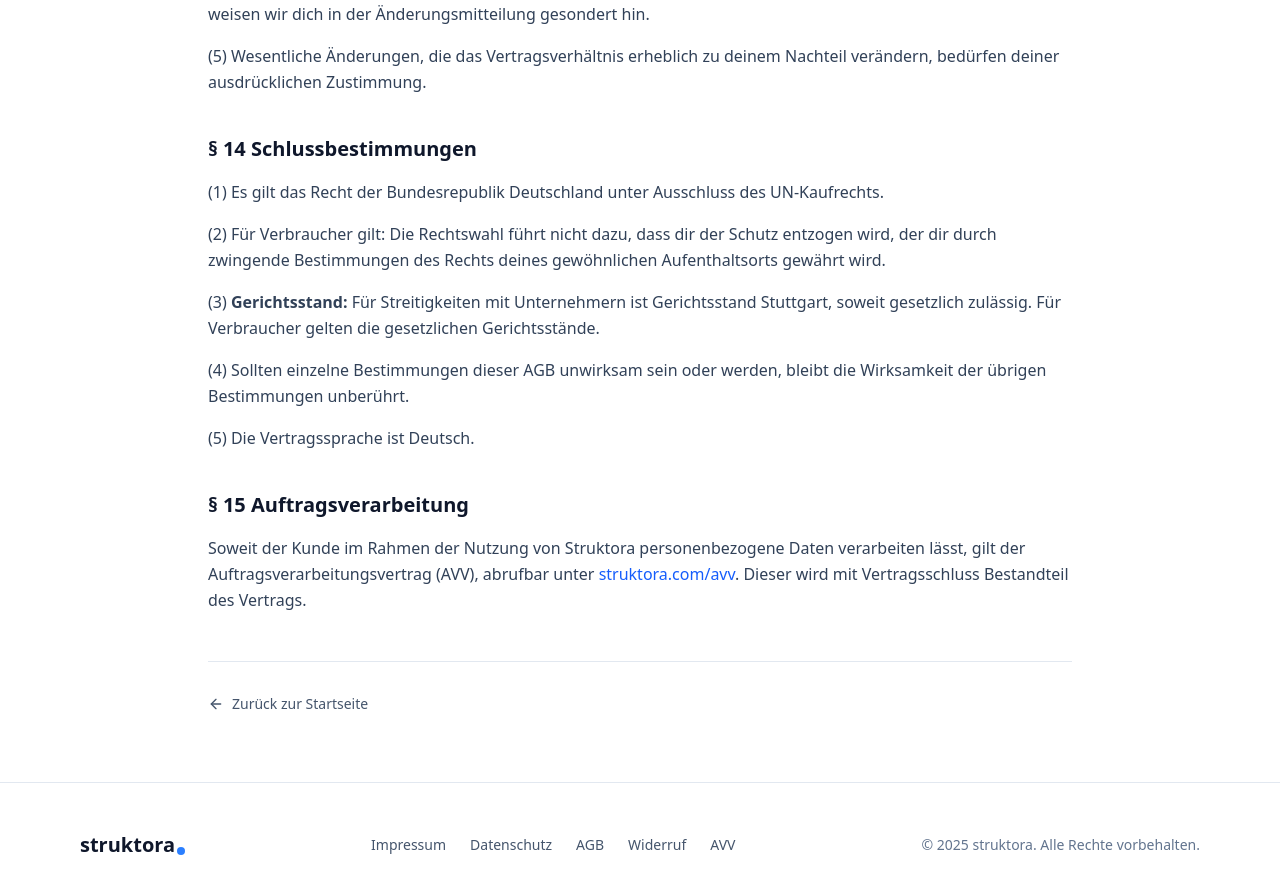
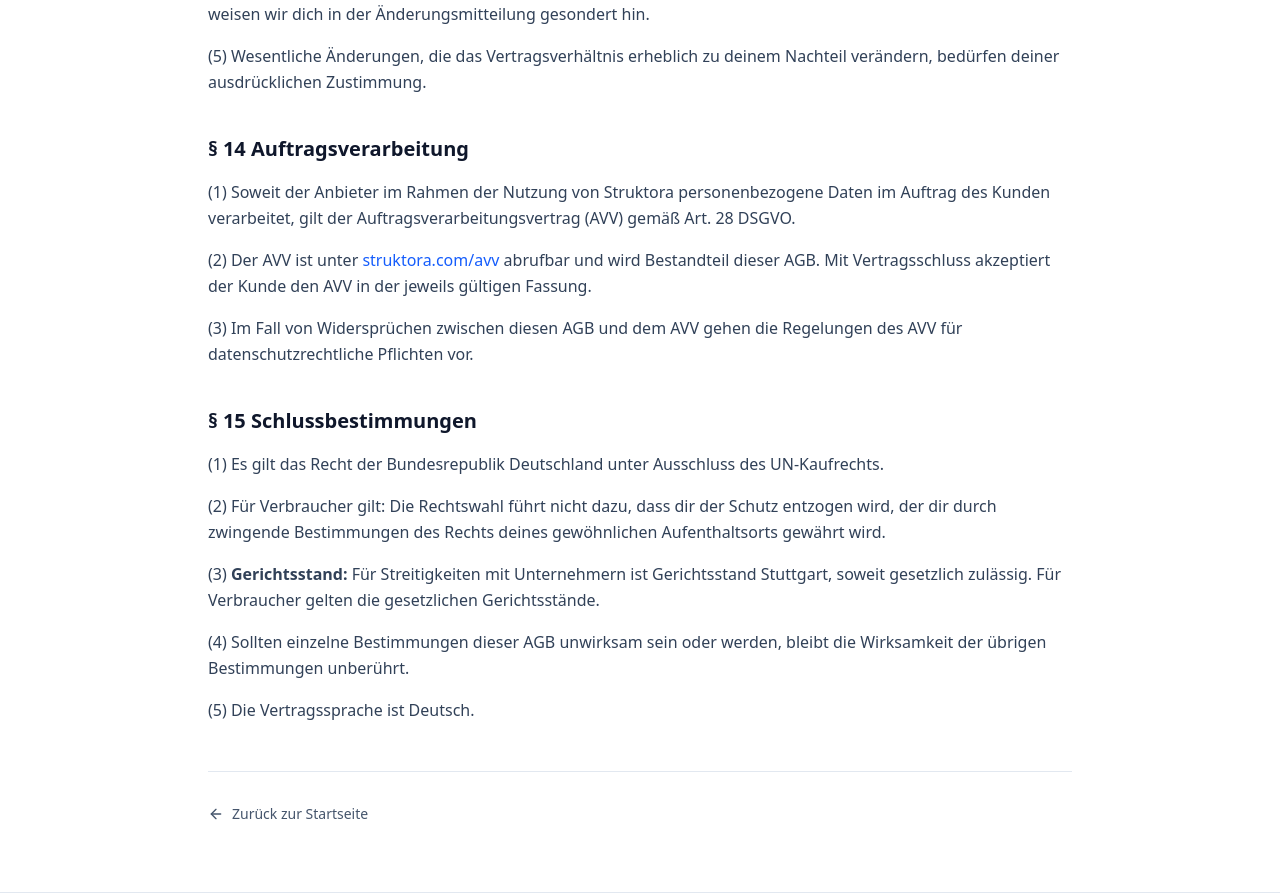
Before and after one commit to berndgalter-lab/struktora, a Next.js app: page /agb in a window 1280 px wide. Shown: the part 4843-5736 px from the top of the page. Built offline with nearby package versions, Linux system fonts and the light colour scheme.

Commit message:
update agb with avv

```diff
--- a/src/app/(marketing)/agb/page.tsx
+++ b/src/app/(marketing)/agb/page.tsx
@@ -382,7 +382,31 @@ export default function AGBPage() {
           {/* § 14 */}
           <section>
             <h2 className="mb-4 text-xl font-semibold text-slate-900">
-              § 14 Schlussbestimmungen
+              § 14 Auftragsverarbeitung
+            </h2>
+            <p>
+              (1) Soweit der Anbieter im Rahmen der Nutzung von Struktora
+              personenbezogene Daten im Auftrag des Kunden verarbeitet, gilt der
+              Auftragsverarbeitungsvertrag (AVV) gemäß Art. 28 DSGVO.
+            </p>
+            <p className="mt-4">
+              (2) Der AVV ist unter{" "}
+              <Link href="/avv" className="text-blue-600 hover:underline">
+                struktora.com/avv
+              </Link>{" "}
+              abrufbar und wird Bestandteil dieser AGB. Mit Vertragsschluss
+              akzeptiert der Kunde den AVV in der jeweils gültigen Fassung.
+            </p>
+            <p className="mt-4">
+              (3) Im Fall von Widersprüchen zwischen diesen AGB und dem AVV
+              gehen die Regelungen des AVV für datenschutzrechtliche Pflichten vor.
+            </p>
+          </section>
+
+          {/* § 15 */}
+          <section>
+            <h2 className="mb-4 text-xl font-semibold text-slate-900">
+              § 15 Schlussbestimmungen
             </h2>
             <p>
               (1) Es gilt das Recht der Bundesrepublik Deutschland unter
@@ -406,22 +430,6 @@ export default function AGBPage() {
               (5) Die Vertragssprache ist Deutsch.
             </p>
           </section>
-
-          {/* § 15 */}
-          <section>
-            <h2 className="mb-4 text-xl font-semibold text-slate-900">
-              § 15 Auftragsverarbeitung
-            </h2>
-            <p>
-              Soweit der Kunde im Rahmen der Nutzung von Struktora personenbezogene
-              Daten verarbeiten lässt, gilt der Auftragsverarbeitungsvertrag (AVV),
-              abrufbar unter{" "}
-              <Link href="/avv" className="text-blue-600 hover:underline">
-                struktora.com/avv
-              </Link>
-              . Dieser wird mit Vertragsschluss Bestandteil des Vertrags.
-            </p>
-          </section>
         </div>
 
         <div className="mt-12 border-t border-slate-200 pt-8">
```
